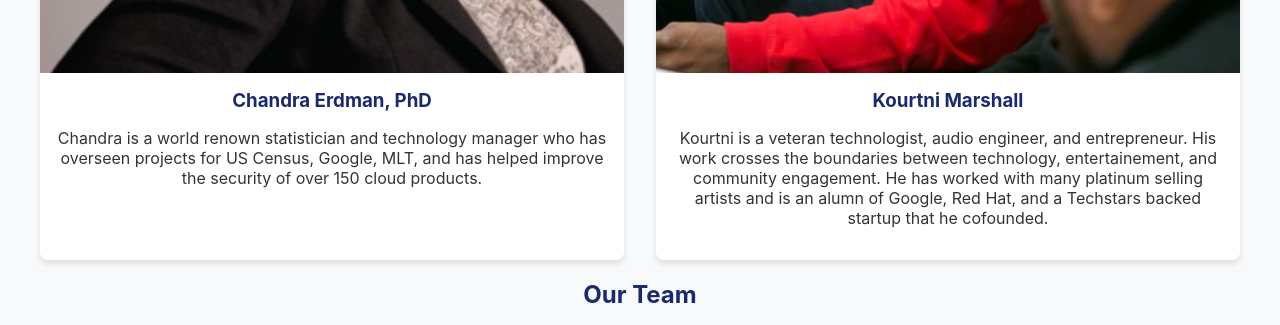
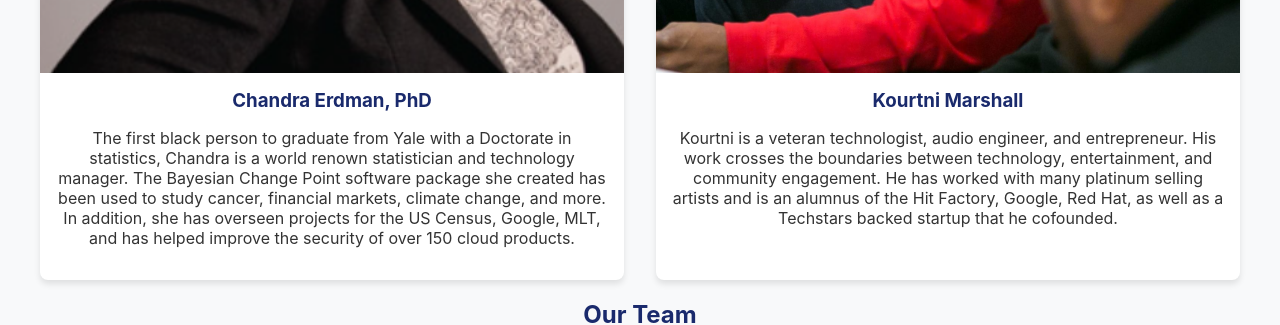
Before and after one commit to kourtni/ai-generated-website, a React (Create React App) app in the folder packages/website/: page / in a window 1280 px wide. Shown: the part 2540-2865 px from the top of the page. Built offline with nearby package versions, Linux system fonts and the light colour scheme.

Commit message:
chore: updates bio text for principals

```diff
--- a/packages/website/src/components/Team/Team.tsx
+++ b/packages/website/src/components/Team/Team.tsx
@@ -15,18 +15,19 @@ interface TeamMember {
 const principals: TeamMember[] = [
   {
     name: "Chandra Erdman, PhD",
-    bio: `Chandra is a world renown statistician and technology manager who
-    has overseen projects for US Census, Google, MLT, and has helped improve
-    the security of over 150 cloud products.`,
+    bio: `The first black person to graduate from Yale with a Doctorate in statistics, Chandra is a
+    world renown statistician and technology manager. The Bayesian Change Point software package she
+    created has been used to study cancer, financial markets, climate change, and more. In addition,
+    she has overseen projects for the US Census, Google, MLT, and has helped improve the security of
+    over 150 cloud products.`,
     image: chandraImage
   },
   {
     name: "Kourtni Marshall",
-    bio: `Kourtni is a veteran technologist, audio engineer, and entrepreneur.
-    His work crosses the boundaries between technology, entertainement, and
-    community engagement. He has worked with many platinum selling artists and
-    is an alumn of Google, Red Hat, and a Techstars backed startup that he
-    cofounded.`,
+    bio: `Kourtni is a veteran technologist, audio engineer, and entrepreneur. His work crosses the
+    boundaries between technology, entertainment, and community engagement. He has worked with many
+    platinum selling artists and is an alumnus of the Hit Factory, Google, Red Hat, as well as a
+    Techstars backed startup that he cofounded.`,
     image: kourtniImage
   },
 ];
```
